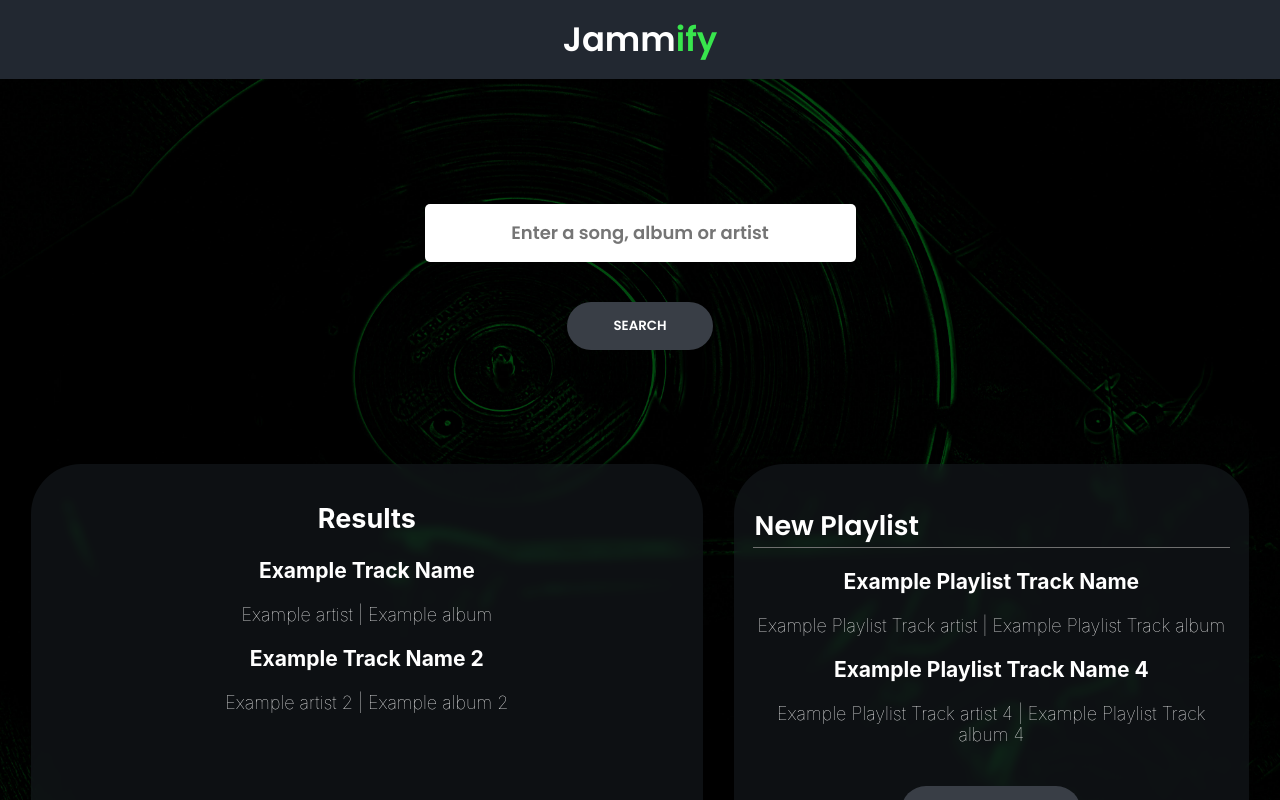
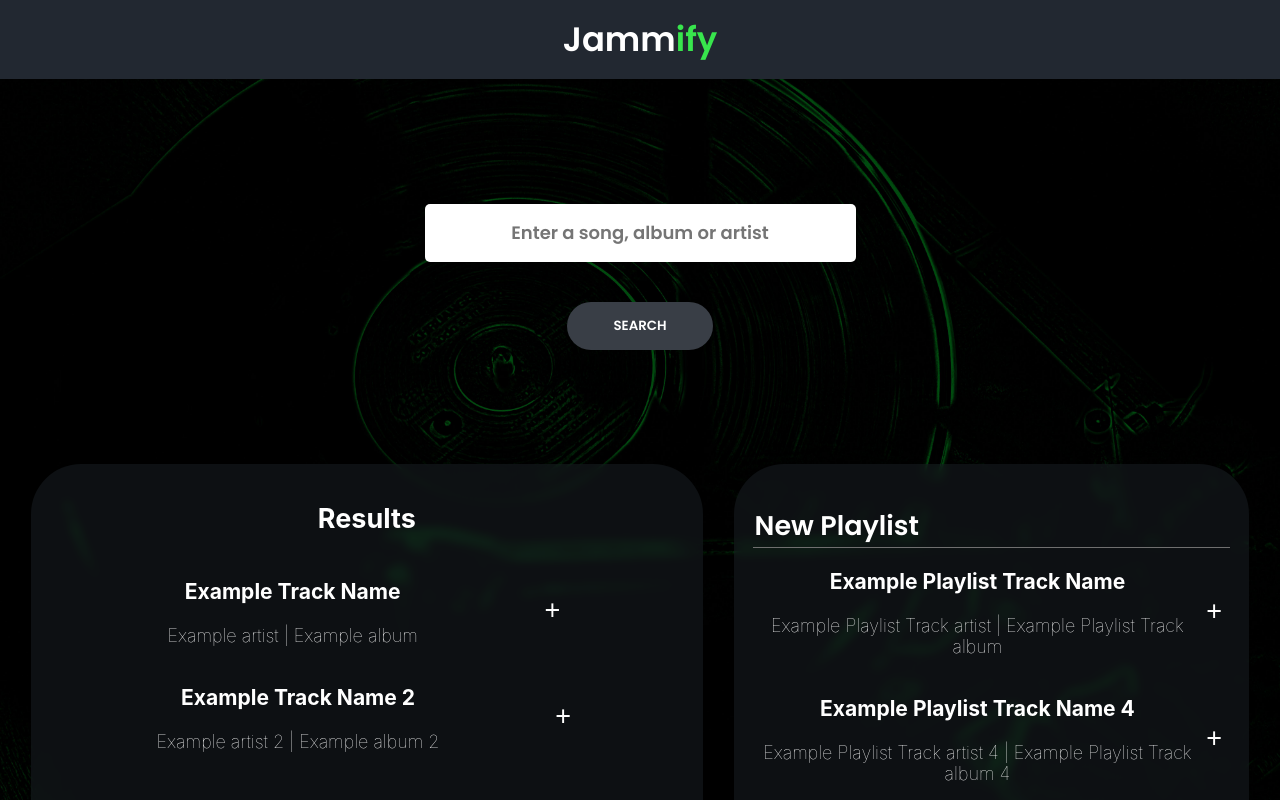
Before and after one commit to aeonclouzeau/jammify, a React (Create React App) app: page / in a window 1280 px wide. Shown: the top 800 px of the page. Built offline with nearby package versions, Linux system fonts and the light colour scheme.

Commit message:
fix: missing return statement in renderAction

```diff
--- a/src/Components/Track/Track.js
+++ b/src/Components/Track/Track.js
@@ -1,11 +1,12 @@
 import React from "react";
+import "./Track.css";
 
 export class Track extends React.Component {
 	renderAction() {
 		if (this.props.isRemoval) {
 			return <button className="Track-action">-</button>;
 		} else {
-			<button className="Track-action">+</button>;
+			return <button className="Track-action">+</button>;
 		}
 	}
 
```
